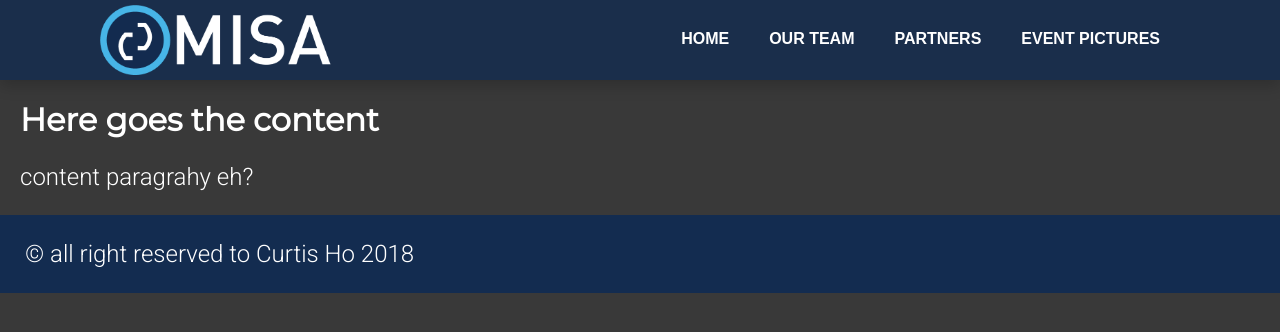
After one commit to curtisho0718/MISA-Website-Redesign, a PHP site: page /sponsor.html in a window 1280 px wide. The commit adds this page. Shown: the top 332 px of the page. Run offline with PHP 8.4, Linux system fonts and the light colour scheme.

Commit message:
adding sponsorhsip page

```diff
--- a/index.html
+++ b/index.html
@@ -47,7 +47,7 @@
                     <a href="#">Our Team</a>
                 </li>
                 <li>
-                    <a href="#">Partners</a>
+                    <a href="sponsor.html">Partners</a>
                 </li>
                 <li>
                     <a href="#">Event Pictures</a>
--- /dev/null
+++ b/sponsor.html
@@ -0,0 +1,62 @@
+<!DOCTYPE html>
+<html lang="en">
+
+<head>
+    <meta charset="UTF-8">
+    <meta name="viewport" content="width=device-width, initial-scale=1.0">
+    <meta http-equiv="X-UA-Compatible" content="ie=edge">
+    <title>Document</title>
+    <link rel="stylesheet" type="text/css" href="style/main.css">
+    <link href="https://fonts.googleapis.com/css?family=Lato|Montserrat|Roboto:300" rel="stylesheet">
+    <script src="https://code.jquery.com/jquery-3.3.1.js" integrity="sha256-2Kok7MbOyxpgUVvAk/HJ2jigOSYS2auK4Pfzbm7uH60=" crossorigin="anonymous"></script>
+
+    <script type="text/javascript">
+        $(document).ready(function () {
+            $('.toggle').click(function () {
+                $('ul').toggleClass('active');
+            })
+        })
+    </script>
+</head>
+
+<body>
+        <nav>
+            <a href="#" class="logo">
+                <img src="img/logo.png" height="70px">
+            </a>
+            <a class="toggle">
+                <div class="menu icon"></div>
+                <div class="menu icon"></div>
+                <div class="menu icon"></div>
+            </a>
+
+            <ul class="">
+                <li>
+                    <a href="index.html">Home</a>
+                </li>
+                <li>
+                    <a href="#">Our Team</a>
+                </li>
+                <li>
+                    <a href="sponsor.html">Partners</a>
+                </li>
+                <li>
+                    <a href="#">Event Pictures</a>
+                </li>
+            </ul>
+        </nav>
+
+    <div class="main">
+
+        <h1>Here goes the content</h1>
+        <p> content paragrahy eh?</p>
+        <!-- end of main -->
+    </div>
+
+    <footer>
+        <p>&copy; all right reserved to Curtis Ho 2018</p>
+    </footer>
+
+</body>
+
+</html>
--- a/style/main.css
+++ b/style/main.css
@@ -170,7 +170,7 @@ ul li a:hover{
     margin: 6px 0;
 }
 .main{
-    margin-top:0px;
+    margin-top:100px;
     padding: 0 20px;
     box-sizing: border-box;
 }
```
